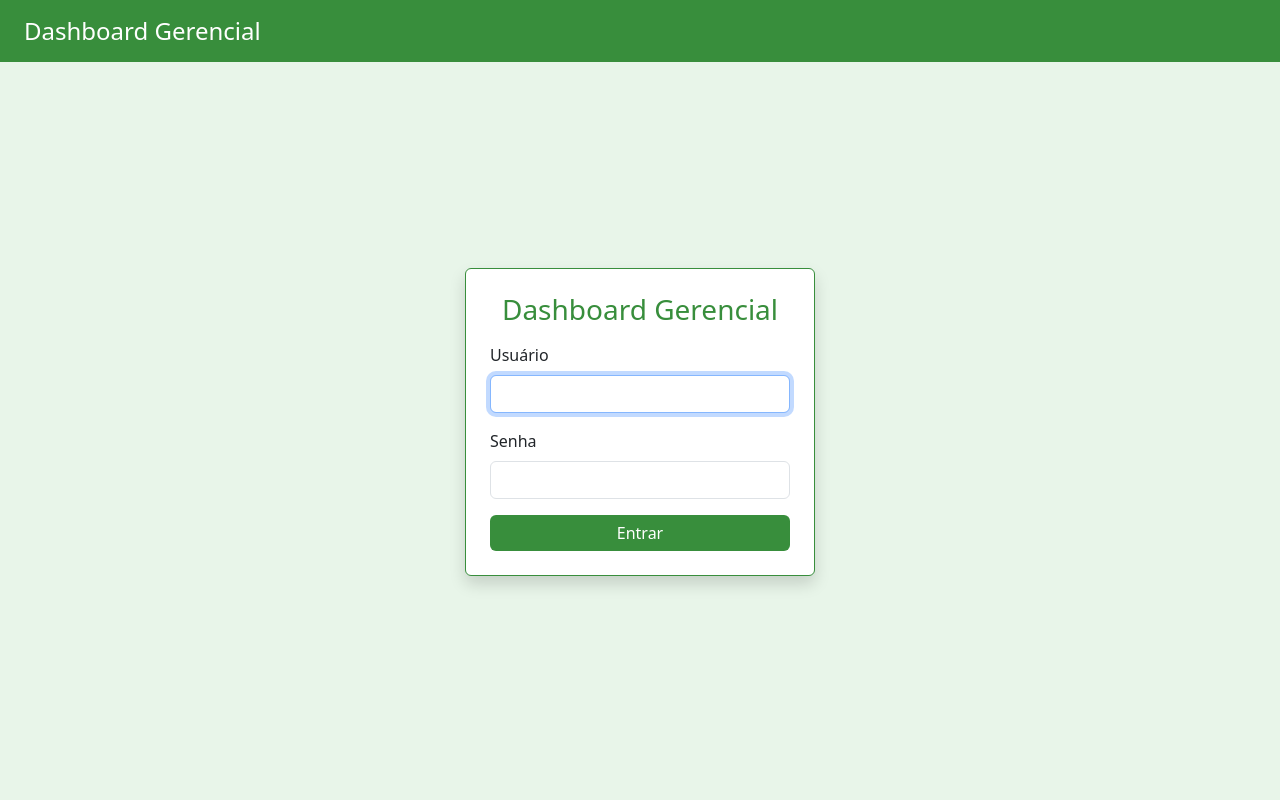
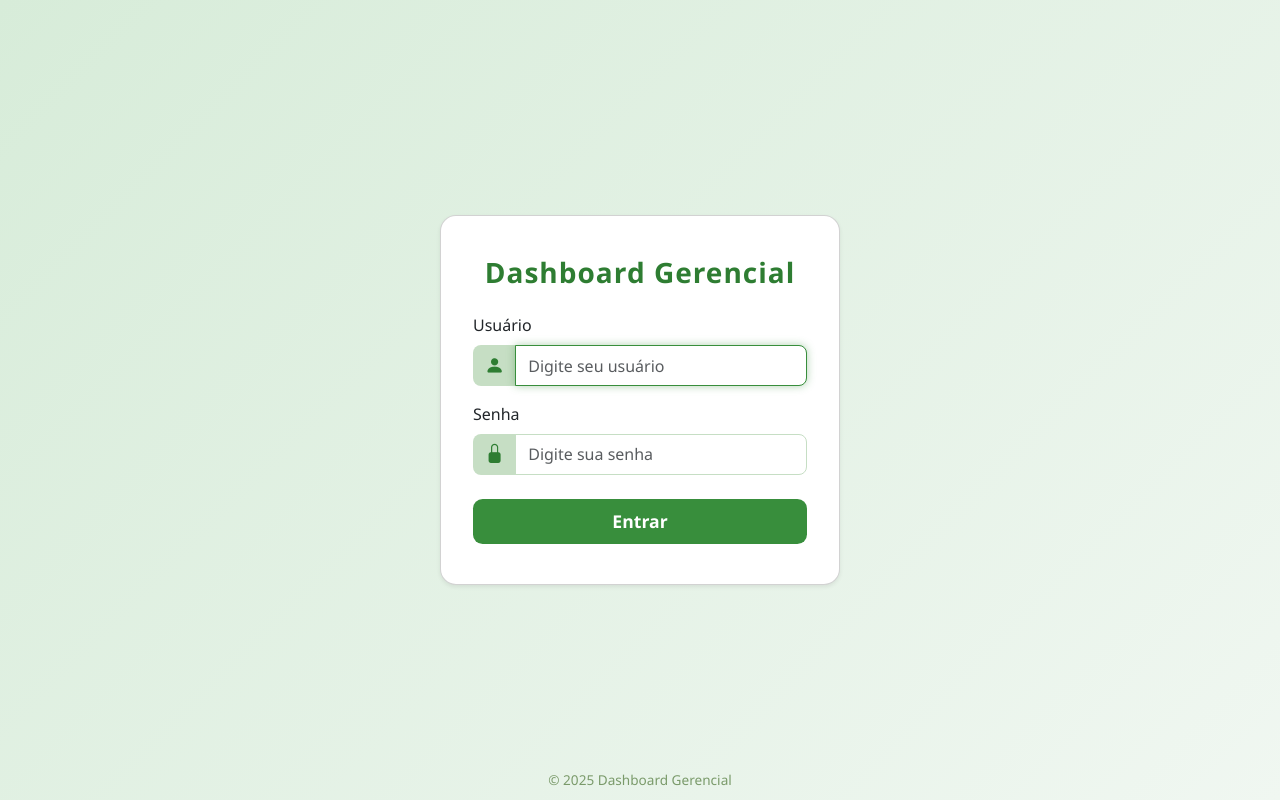
Before and after one commit to Wellington771/Gerenciar_Metas, a PHP site: page / in a window 1280 px wide. Run offline with PHP 8.4, Linux system fonts and the light colour scheme.

Commit message:
Tela de Login atualizada,  botão do menu "Importar Arquivos" funcionando puxando para outra tela, e formulário bem basico do importar arquvios.

```diff
--- a/dashboard-gerencial/includes/header.php
+++ b/dashboard-gerencial/includes/header.php
@@ -110,7 +110,7 @@ if (!isset($_SESSION['usuario'])) {
   <a href="adicionar_colaborador.php">Adicionar Colaborador</a>
   <a href="metas.php">Definir Metas</a>
   <a href="fechar_mes.php">Fechar Mês</a>
-  <a href="#" data-bs-toggle="modal" data-bs-target="#modalImportar">Importar Arquivos</a>
+  <a href="importar_arquivos.php">Importar Arquivos</a> <!-- ✅ Alterado aqui -->
   <a href="relatorios.php">Relatórios</a>
   <a href="logout.php">Sair</a>
 </div>
@@ -134,3 +134,5 @@ if (!isset($_SESSION['usuario'])) {
     overlay.classList.remove('active');
   });
 </script>
+</body>
+</html>
--- a/dashboard-gerencial/index.php
+++ b/dashboard-gerencial/index.php
@@ -1,30 +1,33 @@
 <?php
-// Inicia a sessão para controlar o login do usuário
+// Inicia a sessão para armazenar dados do usuário durante a navegação
 session_start();
 
-// Se já estiver logado, redireciona automaticamente para o dashboard
+// Se já existir um usuário logado na sessão, redireciona direto para dashboard.php
 if (isset($_SESSION['usuario'])) {
     header('Location: dashboard.php');
-    exit;
+    exit; // Encerra o script para evitar que o restante do código seja executado
 }
 
-// Variável que armazenará a mensagem de erro, se houver
+// Variável que armazenará a mensagem de erro para exibir na tela, caso login falhe
 $erro = '';
 
-// Verifica se o formulário foi enviado via POST
+// Verifica se o formulário foi enviado via método POST
 if ($_SERVER['REQUEST_METHOD'] === 'POST') {
-    // Captura os dados do formulário
+    // Captura os valores enviados do formulário via POST,
+    // caso não exista, atribui string vazia
     $usuario = $_POST['usuario'] ?? '';
     $senha = $_POST['senha'] ?? '';
 
-    // Verifica se os dados estão corretos (usuário e senha fixos)
+    // Verifica se usuário e senha conferem com valores fixos pré-definidos
     if ($usuario === 'Geane_Lacerda' && $senha === 'Lacerd@981') {
-        // Se estiverem corretos, salva o login na sessão e redireciona
+        // Se estiver correto, salva o usuário na sessão para manter o login
         $_SESSION['usuario'] = $usuario;
+
+        // Redireciona para a página dashboard.php
         header('Location: dashboard.php');
-        exit;
+        exit; // Encerra o script para garantir o redirecionamento imediato
     } else {
-        // Se forem inválidos, mostra mensagem de erro
+        // Caso usuário ou senha estejam errados, define mensagem de erro
         $erro = 'Usuário ou senha inválidos!';
     }
 }
@@ -32,59 +35,188 @@ if ($_SERVER['REQUEST_METHOD'] === 'POST') {
 <!DOCTYPE html>
 <html lang="pt-br">
 <head>
-    <meta charset="UTF-8">
-    <meta name="viewport" content="width=device-width, initial-scale=1.0">
+    <!-- Define a codificação de caracteres para UTF-8 -->
+    <meta charset="UTF-8" />
+    <!-- Define que o layout deve ajustar-se à largura do dispositivo e escala inicial -->
+    <meta name="viewport" content="width=device-width, initial-scale=1" />
     <title>Login - Dashboard Gerencial</title>
 
-    <!-- Importa o Bootstrap 5 para estilização -->
-    <link href="https://cdn.jsdelivr.net/npm/bootstrap@5.3.0/dist/css/bootstrap.min.css" rel="stylesheet">
+    <!-- Importa o CSS do Bootstrap 5 para estilos prontos e responsivos -->
+    <link href="https://cdn.jsdelivr.net/npm/bootstrap@5.3.0/dist/css/bootstrap.min.css" rel="stylesheet" />
 
-    <!-- Estilos customizados para o layout da tela de login -->
+    <!-- Importa os ícones do Bootstrap Icons para usar nos inputs -->
+    <link href="https://cdn.jsdelivr.net/npm/bootstrap-icons@1.10.5/font/bootstrap-icons.css" rel="stylesheet" />
+
     <style>
+        /* Estilo do body com gradiente de fundo suave em tons de verde pastel */
         body {
-            background: #e8f5e9; /* Fundo verde claro */
+            height: 100vh; /* Altura total da viewport */
+            background: linear-gradient(135deg, #d7ecd9, #f0f7f1);
+            display: flex; /* Usado para centralizar o conteúdo */
+            justify-content: center; /* Centraliza horizontalmente */
+            align-items: center; /* Centraliza verticalmente */
+            font-family: 'Segoe UI', Tahoma, Geneva, Verdana, sans-serif;
+            margin: 0; /* Remove margens padrão */
+            padding: 1rem; /* Espaçamento interno para pequenas margens */
         }
+
+        /* Estilo do card que contém o formulário */
         .card {
-            border-color: #388e3c; /* Borda verde */
+            width: 100%; /* Ocupar toda largura disponível */
+            max-width: 400px; /* Limita largura máxima para telas maiores */
+            border-radius: 1rem; /* Bordas arredondadas */
+            box-shadow: 0 8px 25px rgba(56, 142, 60, 0.25); /* Sombra suave verde */
+            background-color: #fff; /* Fundo branco */
+            padding: 2.5rem 2rem; /* Espaçamento interno do conteúdo */
+            animation: fadeInUp 0.8s ease forwards; /* Animação ao carregar */
+            box-sizing: border-box; /* Inclui padding dentro da largura */
         }
+
+        /* Definição da animação fadeInUp para o card */
+        @keyframes fadeInUp {
+            from {
+                opacity: 0;
+                transform: translateY(20px); /* Começa levemente deslocado para baixo */
+            }
+            to {
+                opacity: 1;
+                transform: translateY(0); /* Termina na posição normal */
+            }
+        }
+
+        /* Estilo do título do card */
+        h3 {
+            color: #2e7d32; /* Verde escuro */
+            margin-bottom: 1.5rem;
+            text-align: center;
+            font-weight: 700;
+            letter-spacing: 1px; /* Espaço entre letras */
+        }
+
+        /* Estilo do ícone dentro do grupo de input */
+        .input-group-text {
+            background-color: #c6dec4; /* Verde claro */
+            color: #2e7d32; /* Verde escuro */
+            border: none; /* Sem borda */
+            border-radius: 0.5rem 0 0 0.5rem; /* Arredonda só os cantos da esquerda */
+            font-size: 1.2rem; /* Ícone maior */
+        }
+
+        /* Estilo dos campos de entrada (inputs) */
+        .form-control {
+            border-radius: 0 0.5rem 0.5rem 0; /* Arredonda cantos da direita */
+            border: 1px solid #c6dec4; /* Borda verde clara */
+            transition: border-color 0.3s ease; /* Animação suave para mudança de borda */
+        }
+
+        /* Estilo do input quando está focado */
+        .form-control:focus {
+            border-color: #388e3c; /* Verde mais forte */
+            box-shadow: 0 0 8px rgba(56, 142, 60, 0.4); /* Sombra verde ao redor */
+            outline: none; /* Remove o contorno padrão */
+        }
+
+        /* Estilo do botão de login */
         .btn-success {
-            background-color: #388e3c;
+            background-color: #388e3c; /* Verde forte */
             border: none;
+            font-weight: 600;
+            font-size: 1.1rem;
+            padding: 0.6rem;
+            border-radius: 0.6rem; /* Bordas arredondadas */
+            transition: background-color 0.3s ease, box-shadow 0.3s ease; /* Transição suave */
+        }
+
+        /* Efeito ao passar o mouse no botão */
+        .btn-success:hover {
+            background-color: #2e7d32; /* Verde mais escuro */
+            box-shadow: 0 4px 15px rgba(46, 125, 50, 0.4); /* Sombra mais intensa */
+        }
+
+        /* Estilo da mensagem de erro */
+        .alert-danger {
+            font-size: 0.9rem;
+            border-radius: 0.6rem;
+        }
+
+        /* Estilo do rodapé fixo */
+        footer {
+            position: fixed;
+            bottom: 10px; /* Distância da parte inferior da tela */
+            width: 100%;
+            text-align: center;
+            color: #7a9a6a; /* Verde claro */
+            font-size: 0.85rem;
+            user-select: none; /* Impede seleção do texto */
+            font-weight: 300;
+        }
+
+        /* Responsividade para telas menores que 480px (celulares) */
+        @media (max-width: 480px) {
+            .card {
+                padding: 2rem 1.5rem; /* Menos padding nas laterais */
+                border-radius: 1rem;
+            }
+
+            h3 {
+                font-size: 1.5rem; /* Fonte menor no título */
+            }
+
+            .btn-success {
+                font-size: 1rem;
+                padding: 0.5rem; /* Botão menor para caber melhor */
+            }
         }
     </style>
 </head>
 <body>
 
-    <!-- Barra de navegação superior com nome do sistema -->
-    <nav class="navbar navbar-expand-lg navbar-dark" style="background-color: #388e3c;">
-        <div class="container-fluid px-4">
-            <span class="navbar-brand" style="font-size:1.5rem;font-weight:500;">Dashboard Gerencial</span>
+    <!-- Card central contendo o formulário de login -->
+    <div class="card shadow-sm">
+        <!-- Título do sistema -->
+        <h3>Dashboard Gerencial</h3>
+
+        <!-- Se existir erro, mostra o alerta com mensagem -->
+        <?php if ($erro): ?>
+            <div class="alert alert-danger" role="alert">
+                <!-- Ícone de alerta antes da mensagem -->
+                <i class="bi bi-exclamation-triangle-fill"></i> <?php echo $erro; ?>
             </div>
-    </nav>
-
-    <!-- Área central da tela com o formulário de login -->
-    <div class="container d-flex justify-content-center align-items-center" style="height:90vh;">
-        <div class="card p-4 shadow" style="min-width:350px;">
-            <h3 class="mb-3 text-center" style="color:#388e3c;">Dashboard Gerencial</h3>
-
-            <!-- Exibe erro caso o login tenha falhado -->
-            <?php if ($erro): ?>
-                <div class="alert alert-danger"><?php echo $erro; ?></div>
         <?php endif; ?>
 
-            <!-- Formulário de login -->
-            <form method="post">
+        <!-- Formulário de login com método POST -->
+        <form method="post" novalidate>
+            <!-- Campo usuário com label e ícone -->
             <div class="mb-3">
                 <label for="usuario" class="form-label">Usuário</label>
-                    <input type="text" class="form-control" id="usuario" name="usuario" required autofocus>
+                <div class="input-group">
+                    <!-- Ícone do usuário -->
+                    <span class="input-group-text"><i class="bi bi-person-fill"></i></span>
+                    <!-- Input para o nome do usuário -->
+                    <input type="text" class="form-control" id="usuario" name="usuario" required autofocus placeholder="Digite seu usuário" />
                 </div>
-                <div class="mb-3">
+            </div>
+
+            <!-- Campo senha com label e ícone -->
+            <div class="mb-4">
                 <label for="senha" class="form-label">Senha</label>
-                    <input type="password" class="form-control" id="senha" name="senha" required>
+                <div class="input-group">
+                    <!-- Ícone de cadeado -->
+                    <span class="input-group-text"><i class="bi bi-lock-fill"></i></span>
+                    <!-- Input para senha -->
+                    <input type="password" class="form-control" id="senha" name="senha" required placeholder="Digite sua senha" />
                 </div>
+            </div>
+
+            <!-- Botão de envio do formulário -->
             <button type="submit" class="btn btn-success w-100">Entrar</button>
         </form>
     </div>
-    </div>
+
+    <!-- Rodapé fixo com copyright -->
+    <footer>
+        &copy; <?php echo date('Y'); ?> Dashboard Gerencial
+    </footer>
+
 </body>
 </html>
```
Also changed, not shown: dashboard-gerencial/importar_arquivos.php (added, +201 -0 lines). Lines whose indentation alone changed are shown as unchanged.
